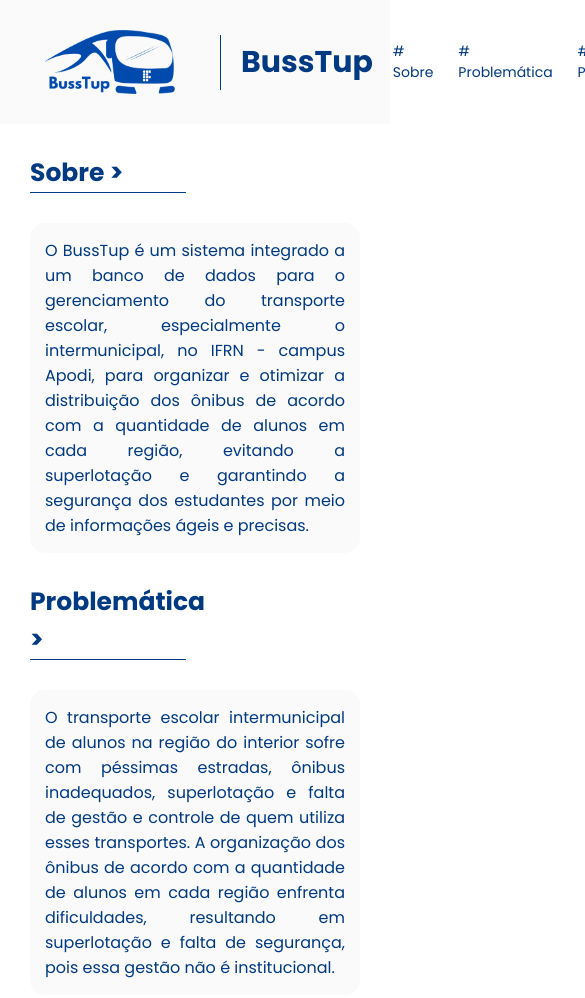
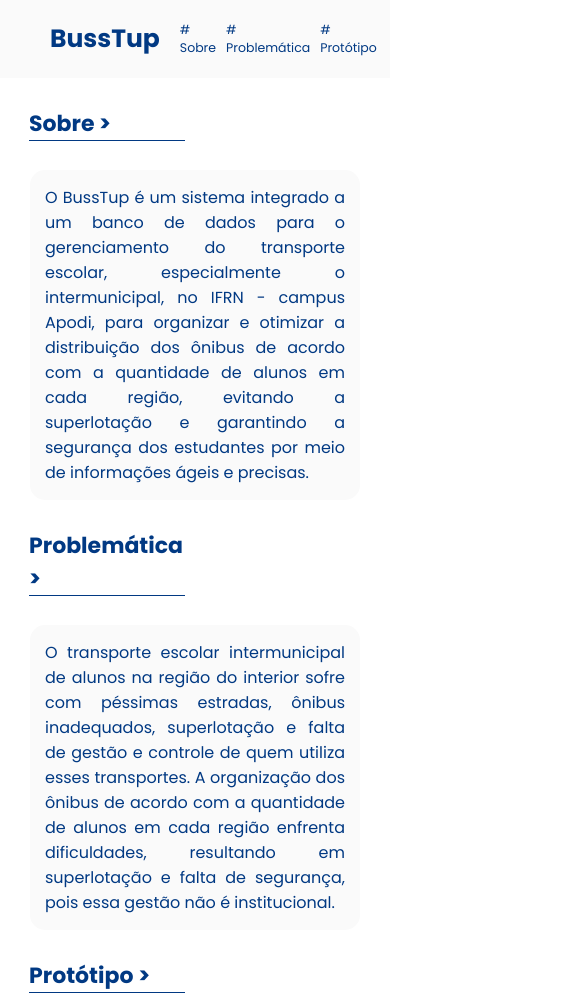
Before and after one commit to CostVictor/saiba-mais-busstup, a plain HTML site: page index.html in a window 390 px wide. Shown: the top 998 px of the page, 585 px wide, since content can reach past the window. Drawn offline with Linux system fonts and the light colour scheme.

Commit message:
Feat: Responsividade

```diff
--- a/index.css
+++ b/index.css
@@ -29,6 +29,11 @@ footer > ul {
   color: white;
   margin: 20px 0px 0px 20px;
   font-size: 15px;
+}
+
+main {
+  max-width: 1000px;
+  margin: 0px auto;
 }
 
 nav {
@@ -100,3 +105,35 @@ figcaption {
   overflow-x: auto;
   margin: 0px 30px;
 }
+
+@media (max-width: 800px) {
+  h1 {
+    font-size: 25px;
+    margin-left: 10px;
+  }
+
+  h2 {
+    font-size: 22px;
+    margin: 29px;
+  }
+
+  ul {
+    gap: 10px;
+    font-size: 12.5px;
+  }
+
+  .logo {
+    width: 9em;
+  }
+}
+
+@media (max-width: 650px) {
+  h1 {
+    border: none;
+    margin-left: 0px;
+  }
+
+  .logo {
+   display: none;
+  }
+}
```
